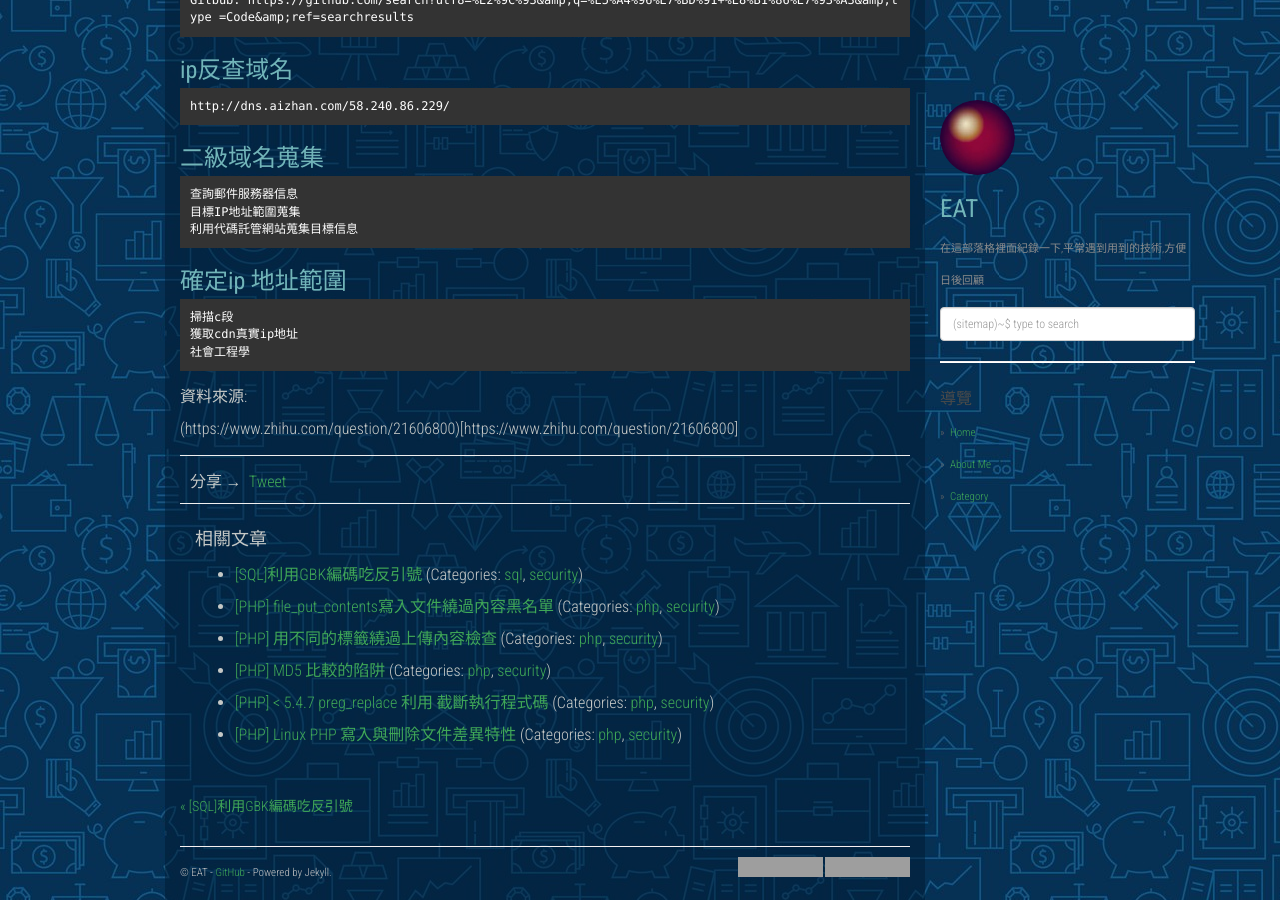
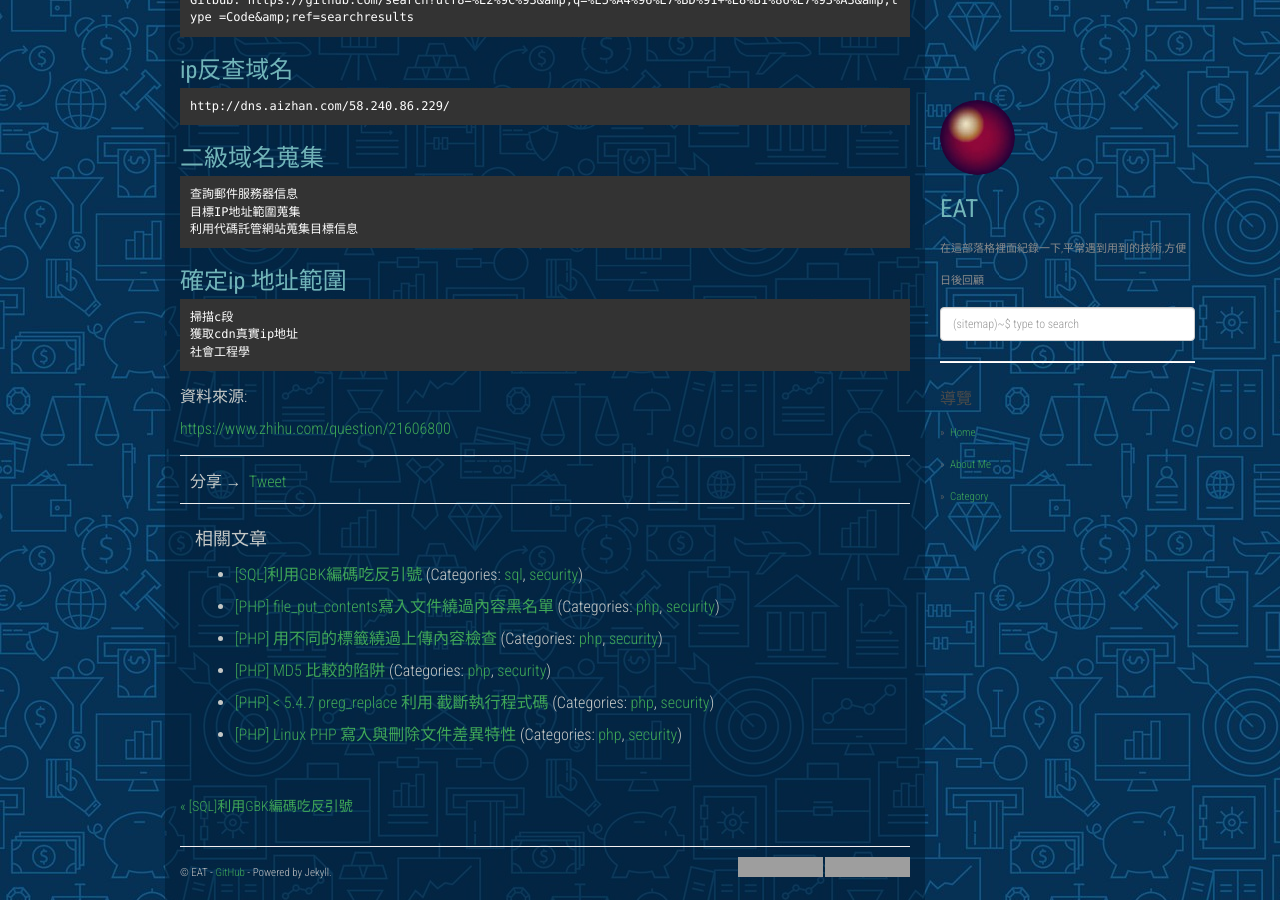
Before and after one commit to dyeat/dyeat.github.io, a Jekyll site: the page built from _posts/2018-12-15-零基礎如何學習Web安全.md, in a window 1280 px wide and 900 px high, scrolled down 5998 px. Built offline with Jekyll 4.4.1, drawn with Linux system fonts in a browser that asks for light colours; nearby versions of some CDN libraries; comment, search, counter and statistics services are not loaded; grey boxes are pictures that could not be loaded.

Commit message:
update post

````diff
--- a/_posts/2018-12-15-零基礎如何學習Web安全.md
+++ b/_posts/2018-12-15-零基礎如何學習Web安全.md
@@ -322,4 +322,4 @@ http://dns.aizhan.com/58.240.86.229/
 ```
 資料來源:
 <br />
-(https://www.zhihu.com/question/21606800)[https://www.zhihu.com/question/21606800]
+[https://www.zhihu.com/question/21606800](https://www.zhihu.com/question/21606800)
````
